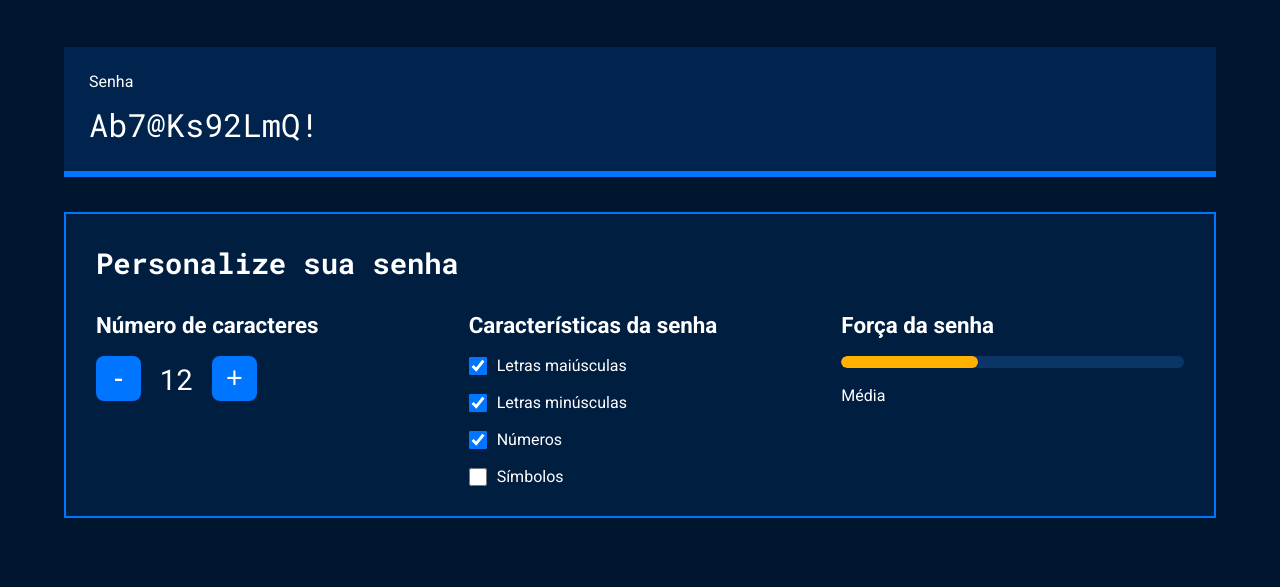
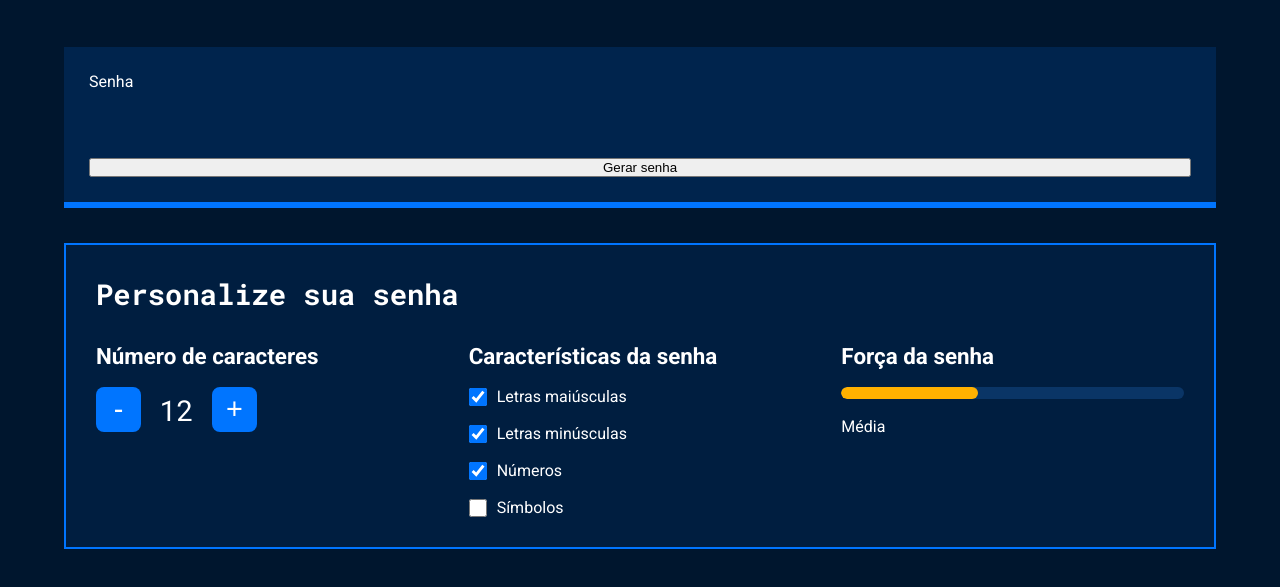
Before and after one commit to limasouza17-droid/seguranca, a plain HTML site: page index.html in a window 1280 px wide. Shown: the part 257-844 px from the top of the page. Drawn offline with Linux system fonts and the light colour scheme.

Commit message:
index.html

```diff
--- a/index.html
+++ b/index.html
@@ -35,8 +35,12 @@
         type="text"
         id="campo-senha"
         readonly
-                value="Ab7@Ks92LmQ!"
+        value=""
     >
+
+    <button class="botao-gerar" id="gerar-senha">
+        Gerar senha
+    </button>
 
 </div>
 
```
Lines whose indentation alone changed are shown as unchanged.
